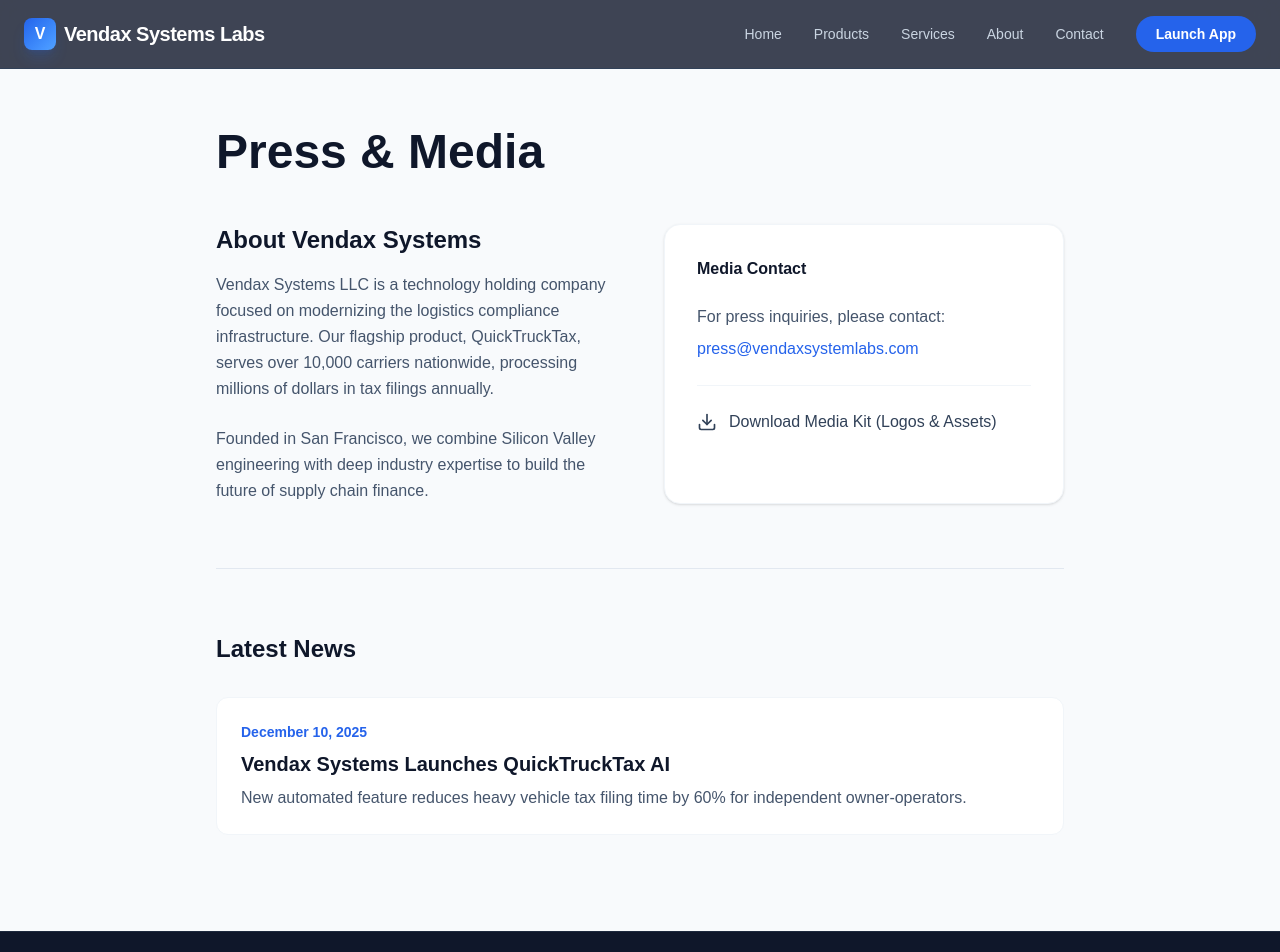
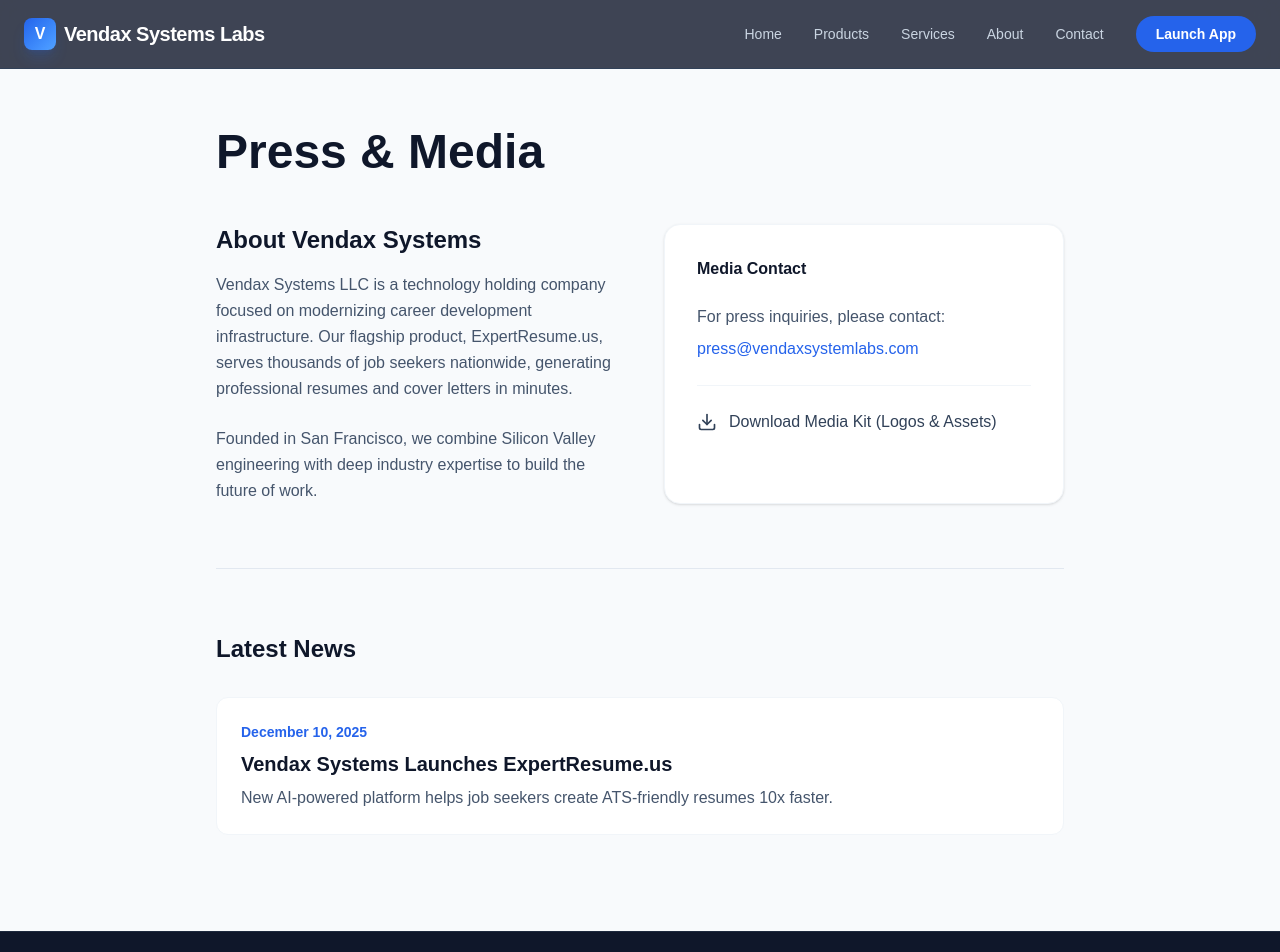
Before and after one commit to rootlocus22/vendax-systems-labs, a Next.js app: page /press in a window 1280 px wide. Shown: the top 952 px of the page. Built offline with nearby package versions, Linux system fonts and the light colour scheme.

Commit message:
add new psitoning

```diff
--- a/app/press/page.js
+++ b/app/press/page.js
@@ -17,11 +17,11 @@ export default function PressPage() {
                         <div>
                             <h2 className="text-2xl font-bold text-navy mb-4">About Vendax Systems</h2>
                             <p className="text-slate-600 leading-relaxed mb-6">
-                                Vendax Systems LLC is a technology holding company focused on modernizing the logistics compliance infrastructure.
-                                Our flagship product, QuickTruckTax, serves over 10,000 carriers nationwide, processing millions of dollars in tax filings annually.
+                                Vendax Systems LLC is a technology holding company focused on modernizing career development infrastructure.
+                                Our flagship product, ExpertResume.us, serves thousands of job seekers nationwide, generating professional resumes and cover letters in minutes.
                             </p>
                             <p className="text-slate-600 leading-relaxed">
-                                Founded in San Francisco, we combine Silicon Valley engineering with deep industry expertise to build the future of supply chain finance.
+                                Founded in San Francisco, we combine Silicon Valley engineering with deep industry expertise to build the future of work.
                             </p>
                         </div>
 
@@ -45,9 +45,9 @@ export default function PressPage() {
                         <h2 className="text-2xl font-bold text-navy mb-8">Latest News</h2>
                         <div className="bg-white p-6 rounded-xl border border-slate-100 mb-4">
                             <span className="text-sm text-electric font-semibold mb-2 block">December 10, 2025</span>
-                            <h3 className="text-xl font-bold text-navy mb-2">Vendax Systems Launches QuickTruckTax AI</h3>
+                            <h3 className="text-xl font-bold text-navy mb-2">Vendax Systems Launches ExpertResume.us</h3>
                             <p className="text-slate-600">
-                                New automated feature reduces heavy vehicle tax filing time by 60% for independent owner-operators.
+                                New AI-powered platform helps job seekers create ATS-friendly resumes 10x faster.
                             </p>
                         </div>
                         {/* More placeholder news items can go here */}
@@ -56,6 +56,6 @@ export default function PressPage() {
             </section>
 
             <Footer />
-        </main>
+        </main >
     );
 }
--- a/components/Header.js
+++ b/components/Header.js
@@ -77,7 +77,7 @@ export default function Header() {
                         </Link>
                     ))}
                     <a
-                        href="https://quicktrucktax.com"
+                        href="https://expertresume.us"
                         target="_blank"
                         className="bg-electric hover:bg-blue-600 text-white px-5 py-2 rounded-full text-sm font-semibold transition-all hover:shadow-[0_0_15px_rgba(37,99,235,0.4)]"
                     >
```
